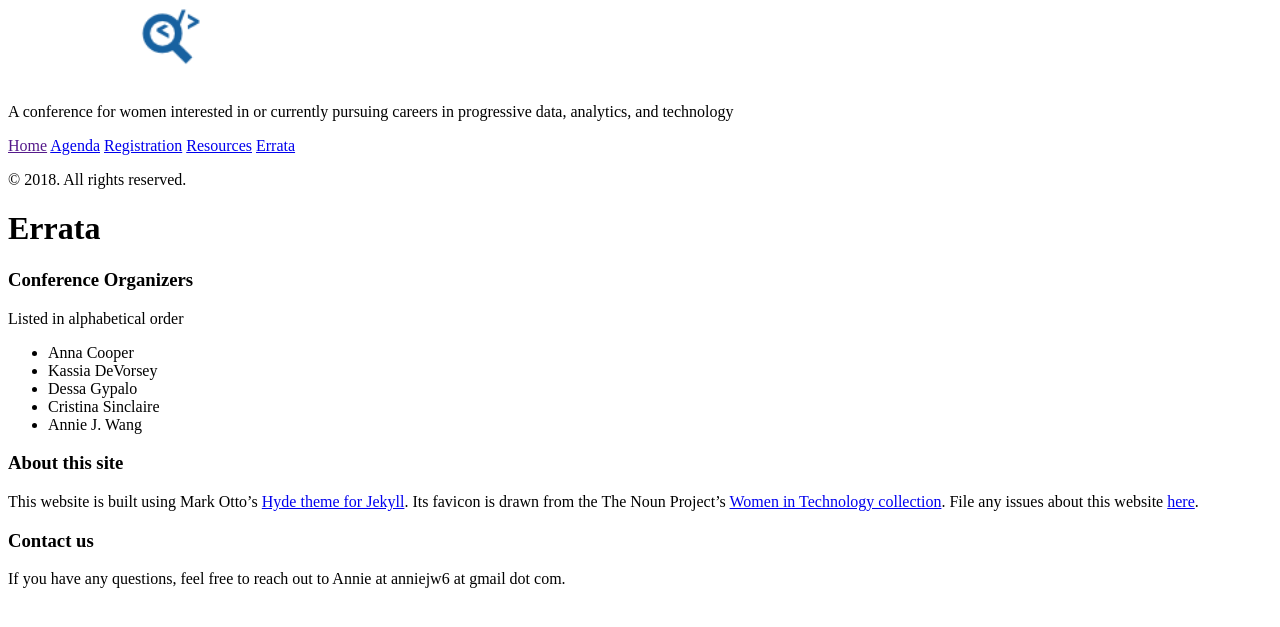
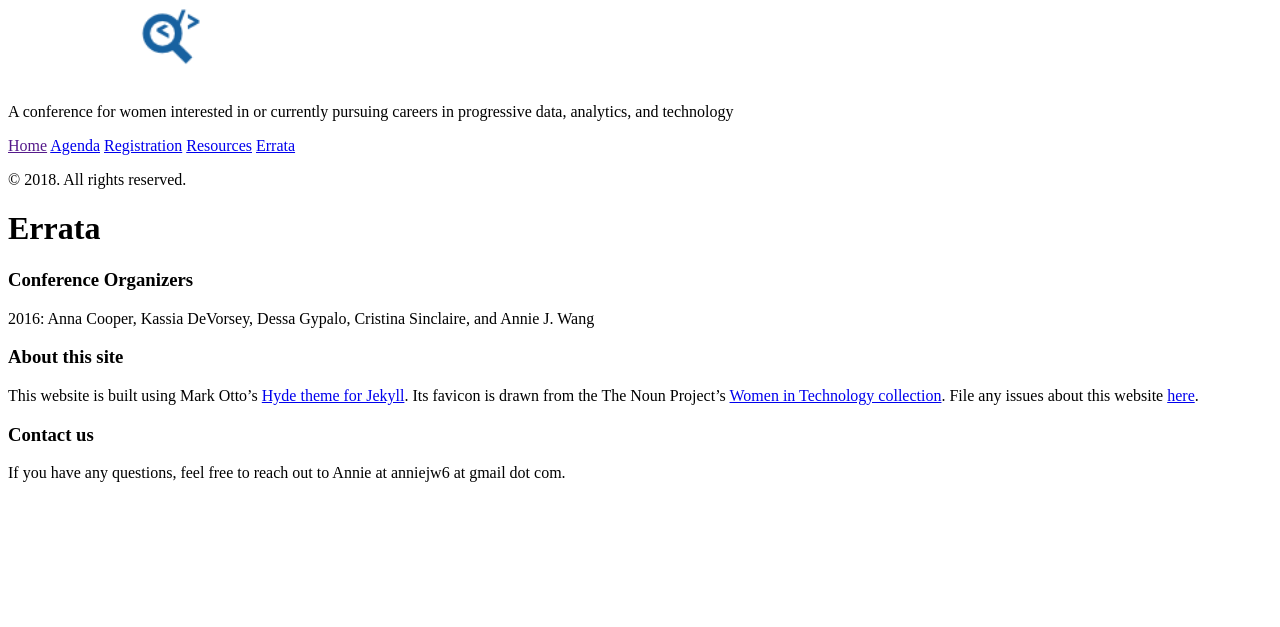
Before and after one commit to anniejw6/crackthecode_site, a Jekyll site: the page built from who-cares.md, in a window 1280 px wide. Shown: the top 627 px of the page. Built offline with Jekyll 4.4.1, drawn with Linux system fonts in a browser that asks for light colours; Markdown is read by kramdown in place of the engine named in the settings.

Commit message:
Update who-cares.md

```diff
--- a/who-cares.md
+++ b/who-cares.md
@@ -5,13 +5,7 @@ title: Errata
 
 ### Conference Organizers
 
-Listed in alphabetical order
-
-* Anna Cooper
-* Kassia DeVorsey
-* Dessa Gypalo
-* Cristina Sinclaire
-* Annie J. Wang
+2016: Anna Cooper, Kassia DeVorsey, Dessa Gypalo, Cristina Sinclaire, and Annie J. Wang
 
 ### About this site
 
```
